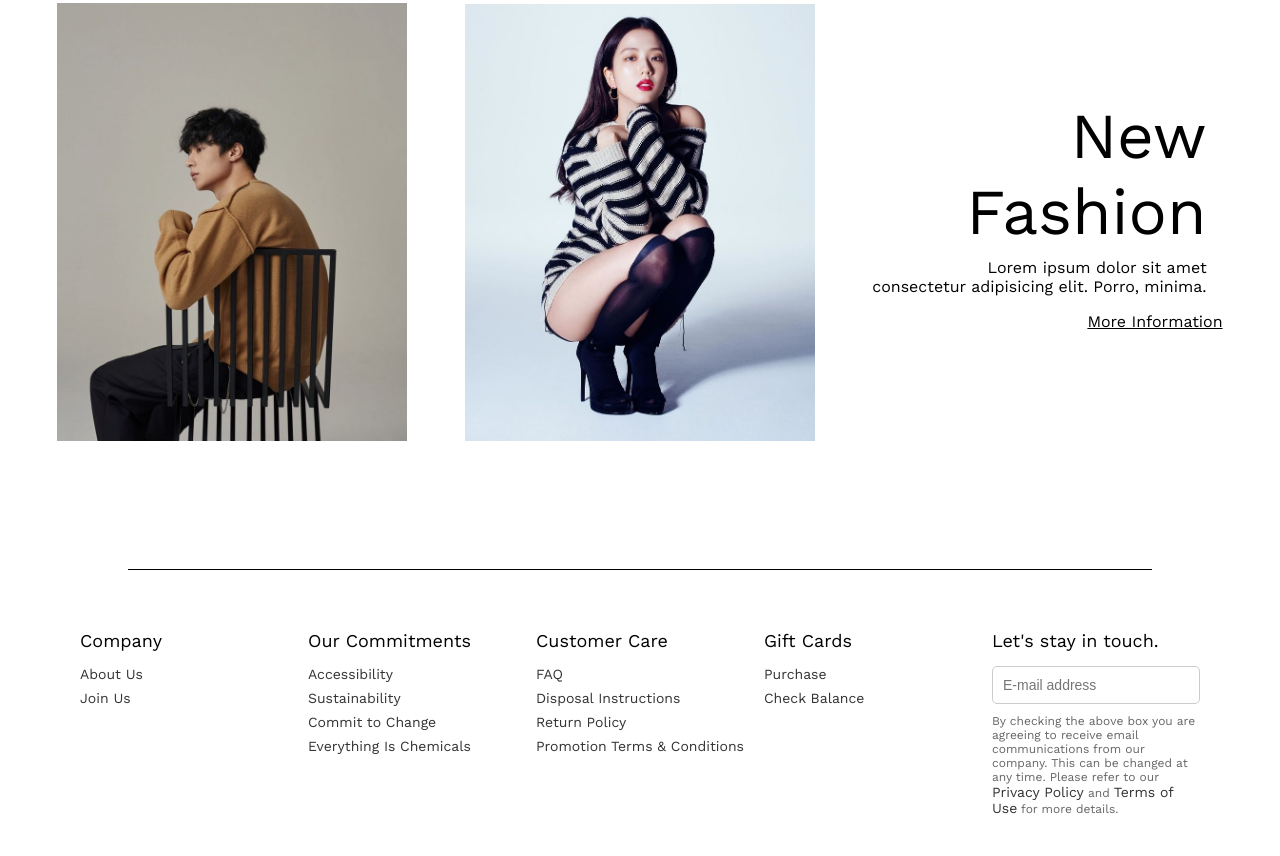
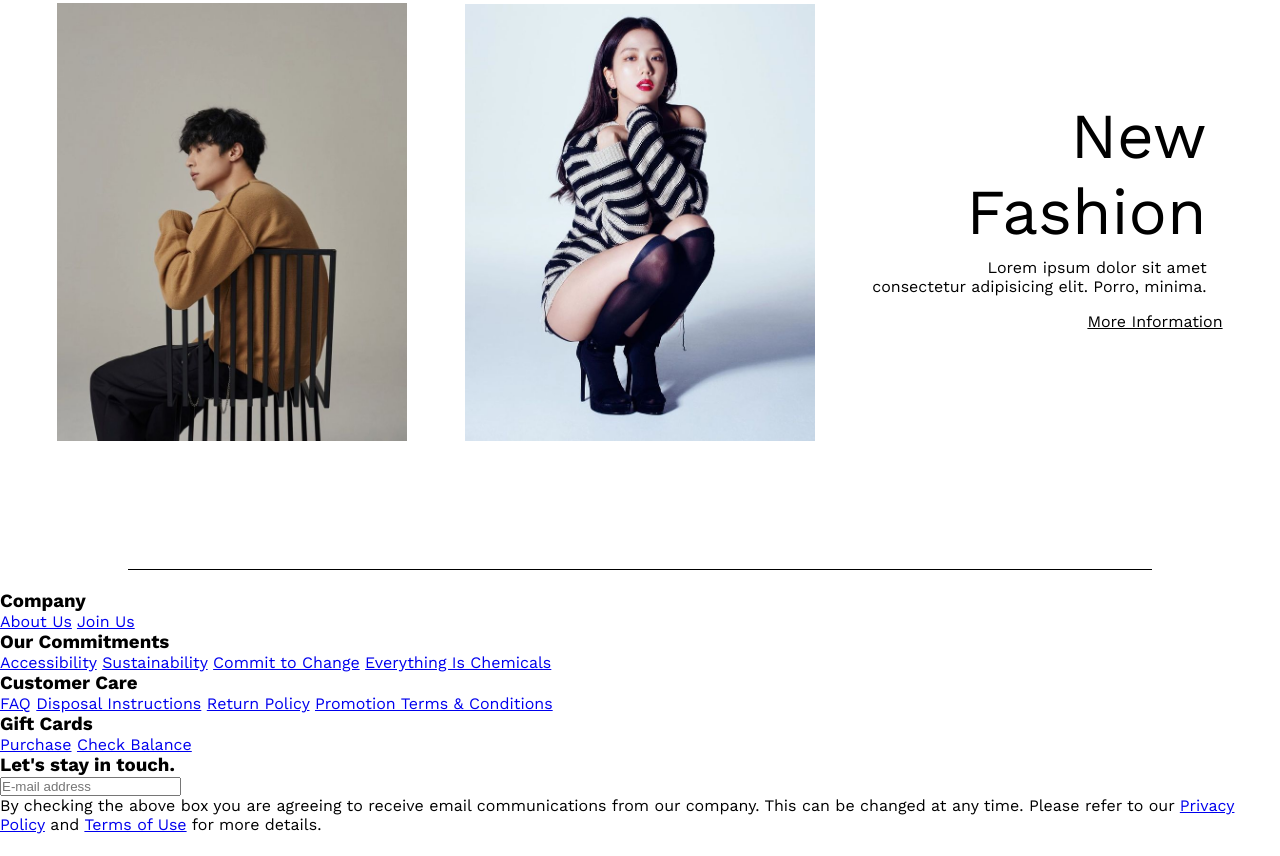
Before and after one commit to haidarakhs/FashionWeb_Gabut, a plain HTML site: page index.html in a window 1280 px wide. Shown: the part 4164-5020 px from the top of the page. After the commit the page ends 4998 px from the top, so only its background shows below. Drawn offline with nearby package versions, Linux system fonts and the light colour scheme.

Commit message:
update lagi

```diff
--- a/style.css
+++ b/style.css
@@ -329,41 +329,3 @@ body {
   margin: 20px auto;
   margin-top: 8rem;
 }
-.footer {
-  display: grid;
-  grid-template-columns: repeat(5, 1fr);
-  gap: 20px;
-  max-width: 1200px;
-  width: 100%;
-  padding: 40px;
-  margin: 0 auto;
-}
-.footer div {
-  display: flex;
-  flex-direction: column;
-}
-.footer h3 {
-  font-size: 18px;
-  margin-bottom: 15px;
-  font-weight: 400;
-}
-.footer a {
-  text-decoration: none;
-  color: #333;
-  margin-bottom: 8px;
-  font-size: 14px;
-}
-.footer a:hover {
-  text-decoration: underline;
-}
-.footer input {
-  padding: 10px;
-  font-size: 14px;
-  border: 1px solid #ccc;
-  border-radius: 5px;
-  margin-bottom: 10px;
-}
-.footer p {
-  font-size: 12px;
-  color: #666;
-}
```
Also changed, not shown: img/logo 3.png (deleted).
